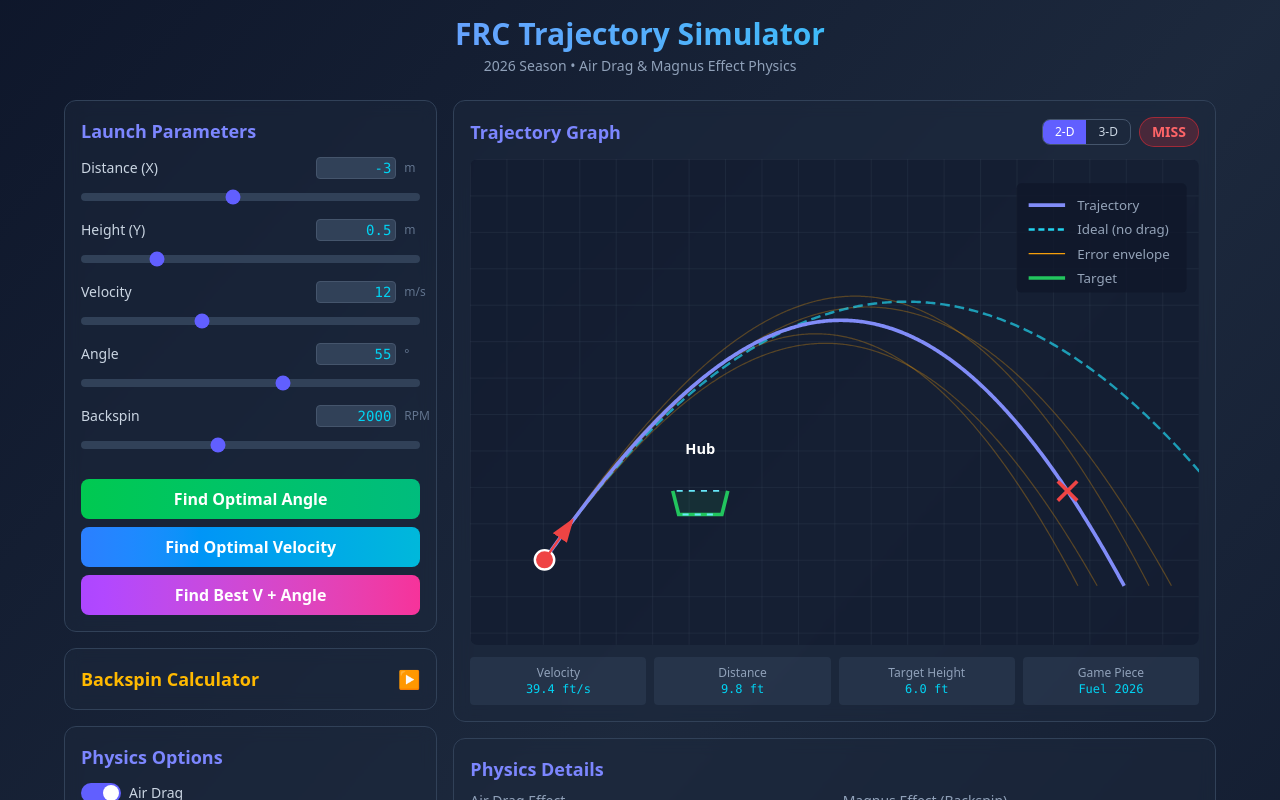
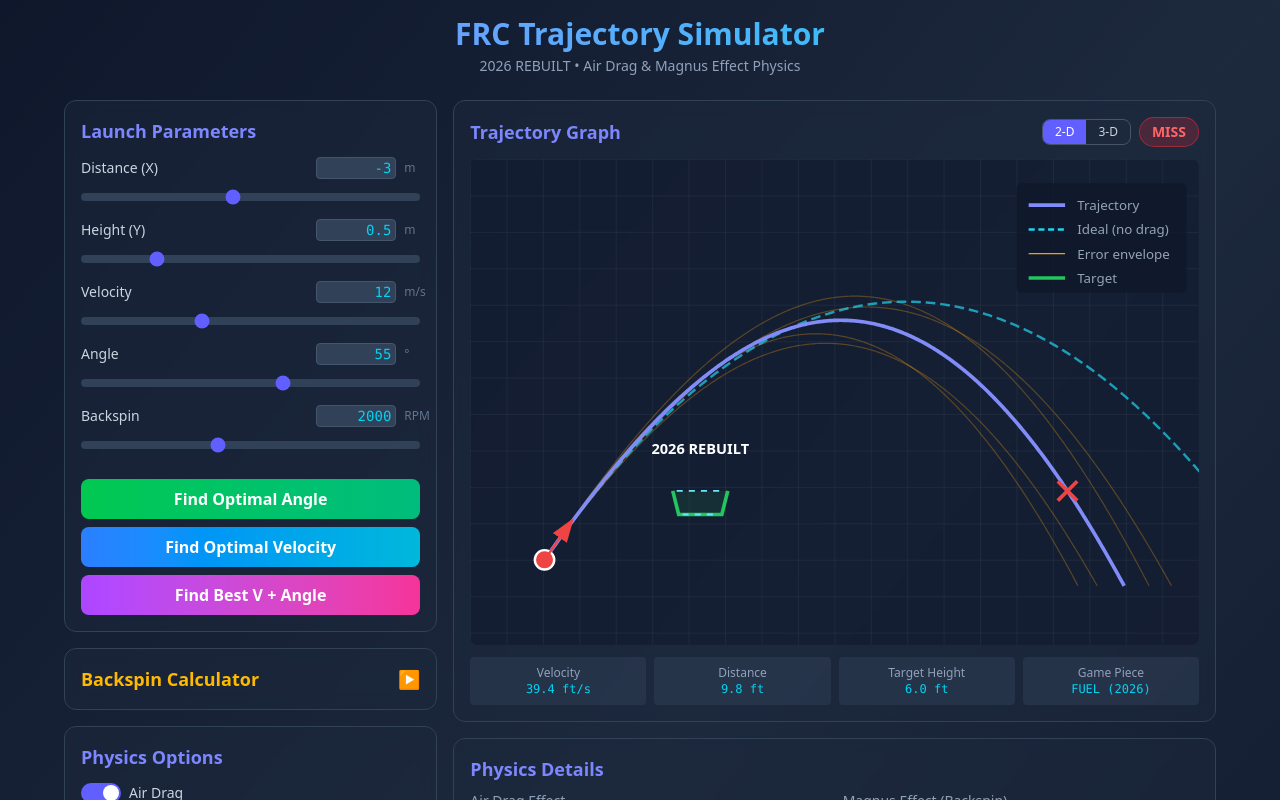
Before and after one commit to Aieda1l/FRC-REBUILT-Projectile-Simulator, a React (Vite) app: page / in a window 1280 px wide. Shown: the top 800 px of the page. Built offline with nearby package versions, Linux system fonts and the light colour scheme; the HTML template or start-up script is replaced by a standard one.

Commit message:
Wire saved game profiles into simulator UI

```diff
--- a/src/TrajectorySimulator.jsx
+++ b/src/TrajectorySimulator.jsx
@@ -6,6 +6,13 @@
 import {HUB_DIMENSIONS, createHubGeometry} from './hubGeometry.js';
 import {applyCalibrationProfile, parseCalibrationProfile} from './calibration.js';
 import AdvancedPhysicsPanel from './AdvancedPhysicsPanel.jsx';
+import GameProfilePanel from './GameProfilePanel.jsx';
+import {
+    DEFAULT_GAME_PROFILE,
+    applyGameProfile,
+    getGamePiece,
+    normalizeGamePiece,
+} from './gameProfiles.js';
 
 // Physics constants and utilities
 const DEG_TO_RAD = Math.PI / 180;
@@ -131,6 +138,7 @@
     const [showIdeal, setShowIdeal] = useState(true);
     const [showEnvelope, setShowEnvelope] = useState(true);
     const [viewMode, setViewMode] = useState('2d');
+    const [activeGameProfile, setActiveGameProfile] = useState(DEFAULT_GAME_PROFILE);
 
     // Advanced calibrated physics
     const [robotVelocity, setRobotVelocity] = useState([0, 0, 0]);
@@ -164,21 +172,37 @@
     const [velError, setVelError] = useState(0.5);
     const [angleError, setAngleError] = useState(1.0);
 
-    // Target geometry shared by scoring, 2-D rendering, and 3-D rendering.
-    const targetX = 0;
-    const targetY = HUB_DIMENSIONS.topZ;
-    const hubGeometry = useMemo(() => createHubGeometry({centerX: targetX, centerY: 0}), [targetX]);
+    const activeGamePiece = useMemo(() => (
+        typeof activeGameProfile.gamePiece === 'string'
+            ? getGamePiece(activeGameProfile.gamePiece)
+            : normalizeGamePiece(activeGameProfile.gamePiece)
+    ), [activeGameProfile]);
+    const scoringTarget = activeGameProfile.scoring;
+    const isHexHub = scoringTarget.kind === '2026-hex-hub';
+    const planeCenter = scoringTarget.apertureCenter ?? scoringTarget.planePoint ?? [0, 0, HUB_DIMENSIONS.topZ];
+    const targetX = scoringTarget.kind === 'plane-aperture'
+        ? Number(planeCenter[0] ?? 0)
+        : Number(scoringTarget.centerX ?? 0);
+    const targetY = isHexHub
+        ? HUB_DIMENSIONS.topZ
+        : scoringTarget.kind === 'top-circle'
+            ? Number(scoringTarget.height)
+            : Number(planeCenter[2] ?? HUB_DIMENSIONS.topZ);
+    const hubGeometry = useMemo(
+        () => isHexHub ? createHubGeometry({centerX: targetX, centerY: 0}) : null,
+        [isHexHub, targetX],
+    );
 
-    // Game piece (FUEL 2026)
-    // Official range is ~0.203-0.227 kg; use the midpoint until a ball is weighed.
-    const mass = 0.215;
-    const diameter = 0.15;
-    const radius = diameter / 2;
-    // Aerodynamic coefficients are uncalibrated FUEL baselines, not measured constants.
-    const dragCoeff = 0.47;
-    const liftCoeff = 0.25;
+    const mass = activeGamePiece.mass;
+    const radius = activeGamePiece.radius;
+    const dragCoeff = activeGamePiece.dragCoeff;
+    const liftCoeff = activeGamePiece.liftCoeff;
     const airDensity = 1.204; // ~20 C, sea level; matches Python default environment
     const gravity = 9.81;
+
+    useEffect(() => {
+        if (!isHexHub && viewMode === '3d') setViewMode('2d');
+    }, [isHexHub, viewMode]);
 
     // Sync with Python backend
     const syncWithPython = async () => {
@@ -197,8 +221,8 @@
         console.log("Python Result:", data);
     };
 
-    // Build params object. Calibration profiles only replace aerodynamic model fields.
-    const params = useMemo(() => applyCalibrationProfile({
+    // Game profiles set piece physics and scoring. Calibration profiles may then override aerodynamics.
+    const params = useMemo(() => applyCalibrationProfile(applyGameProfile({
         launchX, launchY, velocity, angleDeg: angle, azimuthDeg: azimuth, spinRPM,
         mass, radius, dragCoeff, liftCoeff, airDensity, gravity,
         enableDrag, enableMagnus,
@@ -206,9 +230,10 @@
         targetLateralY: 0,
         robotVelocity,
         wind,
-    }, calibrationProfile), [
+    }, activeGameProfile), calibrationProfile), [
         launchX, launchY, velocity, angle, azimuth, spinRPM, enableDrag, enableMagnus,
-        targetX, robotVelocity, wind, calibrationProfile,
+        mass, radius, dragCoeff, liftCoeff, targetX, robotVelocity, wind,
+        activeGameProfile, calibrationProfile,
     ]);
 
     // Run simulation
@@ -228,16 +253,17 @@
                 }
                 setOptimizerStatus(
                     Number.isFinite(optimization.solution.azimuth)
-                        ? `Clean entry found (azimuth ${optimization.solution.azimuth.toFixed(1)}°)`
-                        : 'Clean entry found'
+                        ? `Scoring shot found (azimuth ${optimization.solution.azimuth.toFixed(1)}°)`
+                        : 'Scoring shot found'
                 );
             } else if (optimization.reason === 'lateral-compensation-infeasible') {
                 setOptimizerStatus(
-                    'No clean entry: lateral robot velocity exceeds the available horizontal muzzle speed at this elevation. Try Best V + Angle.'
+                    'No scoring shot: lateral robot velocity exceeds the available horizontal muzzle speed at this elevation. Try Best V + Angle.'
                 );
             } else {
-                const near = optimization.bestNearMiss?.result?.hubInteraction?.classification;
-                setOptimizerStatus(near ? `No clean entry found (best: ${near})` : 'No clean entry found');
+                const near = optimization.bestNearMiss?.result?.scoringInteraction?.classification
+                    ?? optimization.bestNearMiss?.result?.hubInteraction?.classification;
+                setOptimizerStatus(near ? `No scoring shot found (best: ${near})` : 'No scoring shot found');
             }
         },
         onError: (message) => {
@@ -396,8 +422,11 @@
         );
     }, [envelopeResults, toSVG]);
 
-    // Side-profile target visualization from the same HUB geometry used for scoring.
-    const targetVis = useMemo(() => ({
+    // Side-profile target visualization follows the active scoring target.
+    const targetVis = useMemo(() => {
+        if (isHexHub && hubGeometry) {
+            return {
+                kind: 'hex-hub',
                 center: toSVG(targetX, hubGeometry.topZ),
                 topLeft: toSVG(targetX - hubGeometry.topApothem, hubGeometry.topZ),
                 topRight: toSVG(targetX + hubGeometry.topApothem, hubGeometry.topZ),
@@ -407,11 +436,39 @@
                 topClearRight: toSVG(targetX + Math.max(0, hubGeometry.topApothem - radius), hubGeometry.topZ),
                 bottomClearLeft: toSVG(targetX - Math.max(0, hubGeometry.bottomApothem - radius), hubGeometry.bottomZ),
                 bottomClearRight: toSVG(targetX + Math.max(0, hubGeometry.bottomApothem - radius), hubGeometry.bottomZ),
-    }), [toSVG, targetX, hubGeometry, radius]);
+            };
+        }
+        if (scoringTarget.kind === 'top-circle') {
+            const openingRadius = Number(scoringTarget.openingRadius);
+            const clearRadius = Math.max(0, openingRadius - (activeGamePiece.collisionRadius ?? radius));
+            return {
+                kind: 'top-circle',
+                center: toSVG(targetX, targetY),
+                left: toSVG(targetX - openingRadius, targetY),
+                right: toSVG(targetX + openingRadius, targetY),
+                clearLeft: toSVG(targetX - clearRadius, targetY),
+                clearRight: toSVG(targetX + clearRadius, targetY),
+            };
+        }
+        const halfHeight = scoringTarget.shape === 'circle'
+            ? Number(scoringTarget.openingRadius)
+            : Number(scoringTarget.height) / 2;
+        const clearHalfHeight = Math.max(0, halfHeight - (activeGamePiece.collisionRadius ?? radius));
+        return {
+            kind: 'plane-aperture',
+            center: toSVG(targetX, targetY),
+            top: toSVG(targetX, targetY + halfHeight),
+            bottom: toSVG(targetX, targetY - halfHeight),
+            clearTop: toSVG(targetX, targetY + clearHalfHeight),
+            clearBottom: toSVG(targetX, targetY - clearHalfHeight),
+        };
+    }, [toSVG, targetX, targetY, isHexHub, hubGeometry, scoringTarget, activeGamePiece, radius]);
 
-    const hubClassification = result.hubInteraction?.classification ?? 'miss';
-    const hubStatus = HUB_STATUS_LABELS[hubClassification] ?? HUB_STATUS_LABELS.miss;
-    const cleanEntry = hubClassification === 'clean-entry';
+    const scoringInteraction = result.scoringInteraction ?? result.hubInteraction;
+    const scoreClassification = scoringInteraction?.classification ?? 'miss';
+    const hubStatus = HUB_STATUS_LABELS[scoreClassification]
+        ?? scoreClassification.replaceAll('-', ' ').toUpperCase();
+    const cleanEntry = Boolean(scoringInteraction?.isScore ?? result.hitTarget);
 
     const launchVis = useMemo(() => toSVG(launchX, launchY), [toSVG, launchX, launchY]);
     const impactVis = useMemo(() => result.impactPoint ? toSVG(result.impactPoint.x, result.impactPoint.y) : null, [toSVG, result]);
@@ -425,7 +482,7 @@
                         FRC Trajectory Simulator
                     </h1>
                     <p className="text-slate-400 text-sm mt-1">
-                        2026 Season • Air Drag & Magnus Effect Physics
+                        {activeGameProfile.name} • Air Drag & Magnus Effect Physics
                     </p>
                 </div>
 
@@ -567,6 +624,11 @@
                             )}
                         </div>
 
+                        <GameProfilePanel
+                            activeProfile={activeGameProfile}
+                            onActiveProfileChange={setActiveGameProfile}
+                        />
+
                         <AdvancedPhysicsPanel
                             aimAzimuth={azimuth}
                             onAimAzimuthChange={setAzimuth}
@@ -624,19 +686,21 @@
                                 <div className="flex items-center gap-2">
                                     <div className="flex rounded-lg border border-slate-600 overflow-hidden" aria-label="Trajectory view">
                                         <button type="button" onClick={() => setViewMode('2d')} className={`px-3 py-1 text-xs ${viewMode === '2d' ? 'bg-indigo-500 text-white' : 'text-slate-300'}`}>2-D</button>
-                                        <button type="button" onClick={() => setViewMode('3d')} className={`px-3 py-1 text-xs ${viewMode === '3d' ? 'bg-indigo-500 text-white' : 'text-slate-300'}`}>3-D</button>
+                                        <button type="button" onClick={() => setViewMode('3d')} disabled={!isHexHub}
+                                            title={isHexHub ? 'Show 3-D view' : '3-D target rendering is currently available for the 2026 hex hub'}
+                                            className={`px-3 py-1 text-xs ${viewMode === '3d' ? 'bg-indigo-500 text-white' : 'text-slate-300'} ${!isHexHub ? 'cursor-not-allowed opacity-40' : ''}`}>3-D</button>
                                     </div>
                                     <span className={`px-3 py-1 rounded-full text-sm font-semibold ${cleanEntry ? 'bg-green-500/20 text-green-400 border border-green-500/50' : 'bg-red-500/20 text-red-400 border border-red-500/50'}`}>{hubStatus}</span>
                                 </div>
                             </div>
 
-                            {viewMode === '3d' ? (
+                            {viewMode === '3d' && hubGeometry ? (
                                 <Trajectory3DView
                                     samples={result.samples3d}
                                     idealSamples={showIdeal ? idealResult?.samples3d ?? [] : []}
                                     envelopeSamples={showEnvelope ? envelopeResults.map((entry) => entry.samples3d) : []}
                                     hubGeometry={hubGeometry}
-                                    interaction={result.hubInteraction}
+                                    interaction={scoringInteraction}
                                     ballRadius={radius}
                                 />
                             ) : (
@@ -649,7 +713,9 @@
                                 </defs>
                                 <rect width="600" height="400" fill="url(#grid)"/>
 
-                                {/* Target funnel */}
+                                {/* Active scoring target */}
+                                {targetVis.kind === 'hex-hub' ? (
+                                    <>
                                         <path
                                             d={`M ${targetVis.topLeft.x} ${targetVis.topLeft.y}
                               L ${targetVis.bottomLeft.x} ${targetVis.bottomLeft.y}
@@ -663,6 +729,22 @@
                                               stroke="#67e8f9" strokeWidth="1.5" strokeDasharray="5,5" />
                                         <line x1={targetVis.bottomClearLeft.x} y1={targetVis.bottomClearLeft.y} x2={targetVis.bottomClearRight.x} y2={targetVis.bottomClearRight.y}
                                               stroke="#67e8f9" strokeWidth="1.5" strokeDasharray="5,5" />
+                                    </>
+                                ) : targetVis.kind === 'top-circle' ? (
+                                    <>
+                                        <line x1={targetVis.left.x} y1={targetVis.left.y} x2={targetVis.right.x} y2={targetVis.right.y}
+                                              stroke="#22c55e" strokeWidth="4" />
+                                        <line x1={targetVis.clearLeft.x} y1={targetVis.clearLeft.y} x2={targetVis.clearRight.x} y2={targetVis.clearRight.y}
+                                              stroke="#67e8f9" strokeWidth="1.5" strokeDasharray="5,5" />
+                                    </>
+                                ) : (
+                                    <>
+                                        <line x1={targetVis.top.x} y1={targetVis.top.y} x2={targetVis.bottom.x} y2={targetVis.bottom.y}
+                                              stroke="#22c55e" strokeWidth="4" />
+                                        <line x1={targetVis.clearTop.x} y1={targetVis.clearTop.y} x2={targetVis.clearBottom.x} y2={targetVis.clearBottom.y}
+                                              stroke="#67e8f9" strokeWidth="1.5" strokeDasharray="5,5" />
+                                    </>
+                                )}
 
                                 {/* Error envelope */}
                                 {envelopePaths.map((path, i) => (
@@ -728,7 +810,7 @@
                                 {/* Target label */}
                                 <text x={targetVis.center.x} y={targetVis.center.y - 30} fill="white" fontSize="12"
                                       textAnchor="middle" fontWeight="bold">
-                                    Hub
+                                    {activeGameProfile.name}
                                 </text>
                             </svg>
                             )}
@@ -750,7 +832,7 @@
                                 </div>
                                 <div className="bg-slate-700/50 rounded p-2">
                                     <div className="text-slate-400">Game Piece</div>
-                                    <div className="text-cyan-400 font-mono">Fuel 2026</div>
+                                    <div className="text-cyan-400 font-mono">{activeGamePiece.name}</div>
                                 </div>
                             </div>
                         </div>
```
Lines whose indentation alone changed are shown as unchanged.
